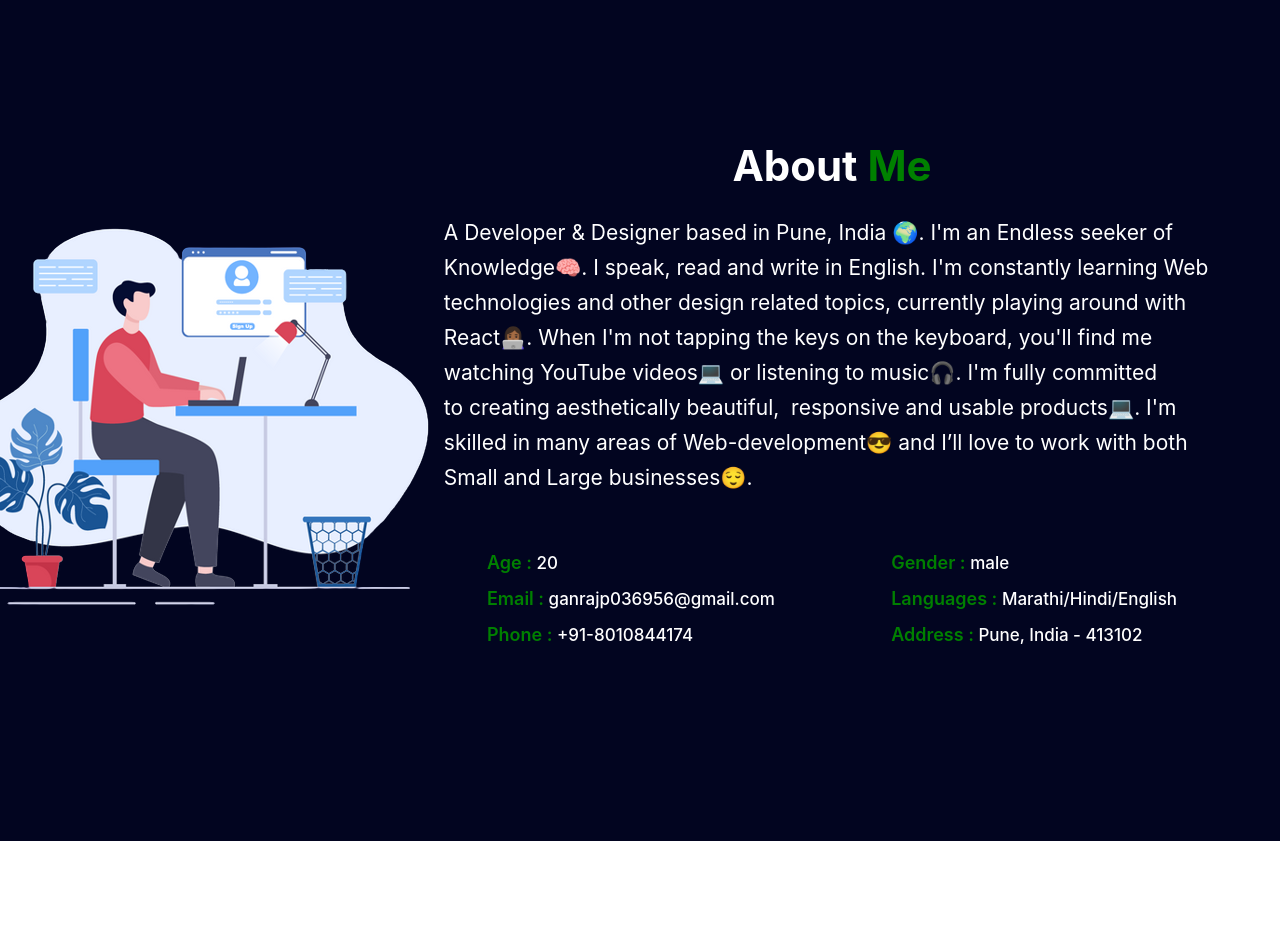
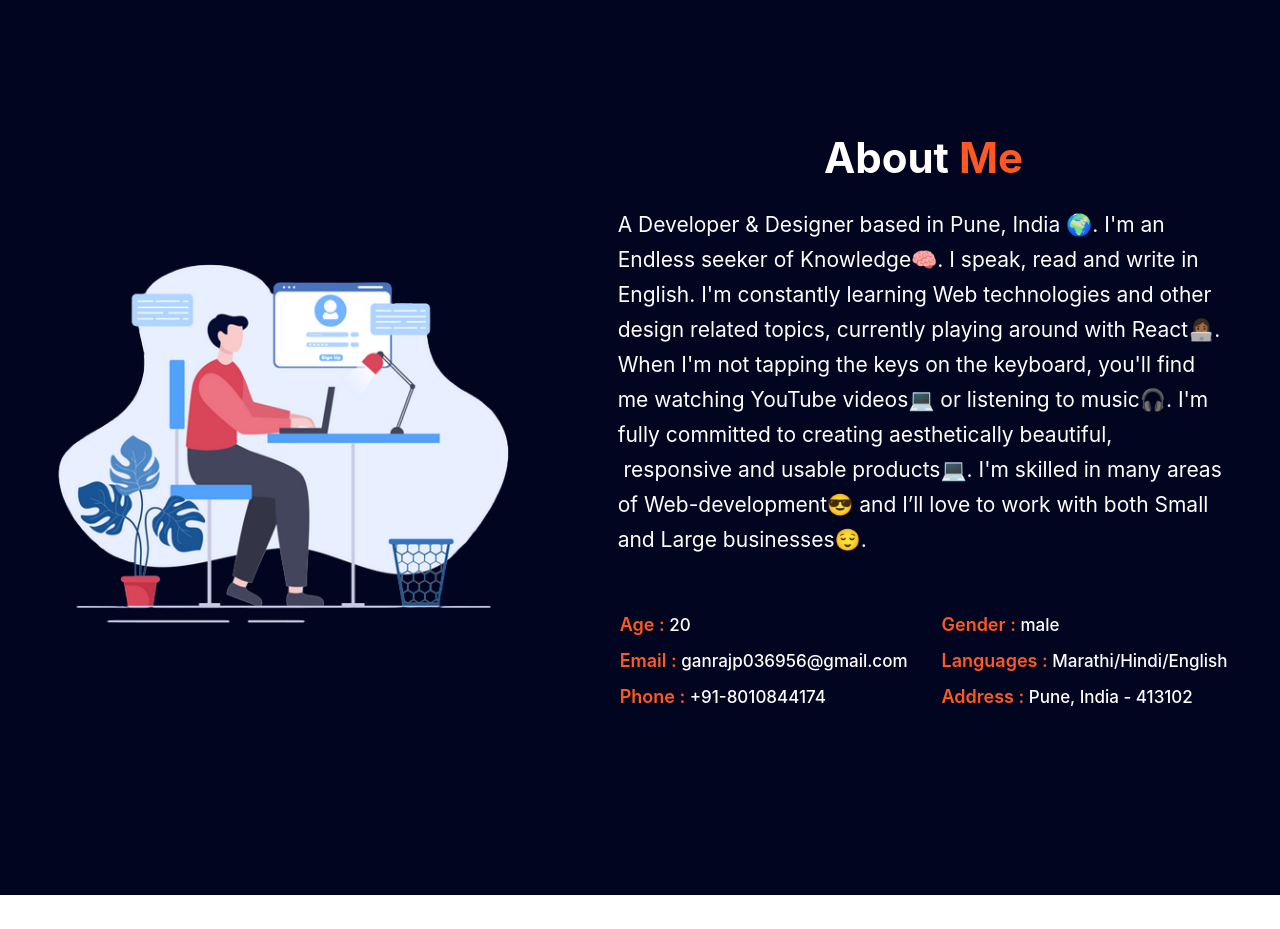
Before and after one commit to goldenhouse0601/luckyboss-portfolio-, a React (Create React App) app: page / in a window 1280 px wide. Shown: the part 840-1769 px from the top of the page. Built offline with nearby package versions, Linux system fonts and the light colour scheme.

Commit message:
changes in contact and about pages

```diff
--- a/src/pages/About.css
+++ b/src/pages/About.css
@@ -17,7 +17,7 @@
   padding: 120px 0;
 }
 .my_img {
-  width: 30%;
+  width: 45%;
   display: flex;
   justify-content: center;
   align-items: center;
@@ -34,7 +34,7 @@ h2 {
   font-size: 42px;
 }
 h2 span {
-  color: green;
+  color: #ff5823;
 }
 .my_info {
   width: 80%;
@@ -62,7 +62,7 @@ h4 {
 h4 span {
   font-size: 18px;
   font-weight: 600;
-  color: green;
+  color: #ff5823;
 }
 .personal_info {
   width: 90%;
@@ -79,6 +79,22 @@ h4 span {
   }
   .my_info p {
     font-size: 21px;
+  }
+  .my_img {
+    width: 45%;
+  }
+  .my_img img {
+    width: 567px;
+  }
+}
+@media screen and (max-width: 1024px) {
+  .my_img img {
+    width: 523px;
+  }
+}
+@media screen and (max-width: 900px) {
+  .my_img img {
+    width: 500px;
   }
 }
 @media screen and (max-width: 720px) {
@@ -106,6 +122,9 @@ h4 span {
     color: #fff;
     align-content: center;
   }
+  .my_img img {
+    width: 100%;
+  }
   .my_info {
     width: 90%;
     /* gap: 20px; */
--- a/src/pages/Contact.css
+++ b/src/pages/Contact.css
@@ -247,7 +247,4 @@ input {
   .form_container_left {
     gap: 20px;
   }
-  .your_info_img img {
-    height: 271px !important;
-  }
 }
```
